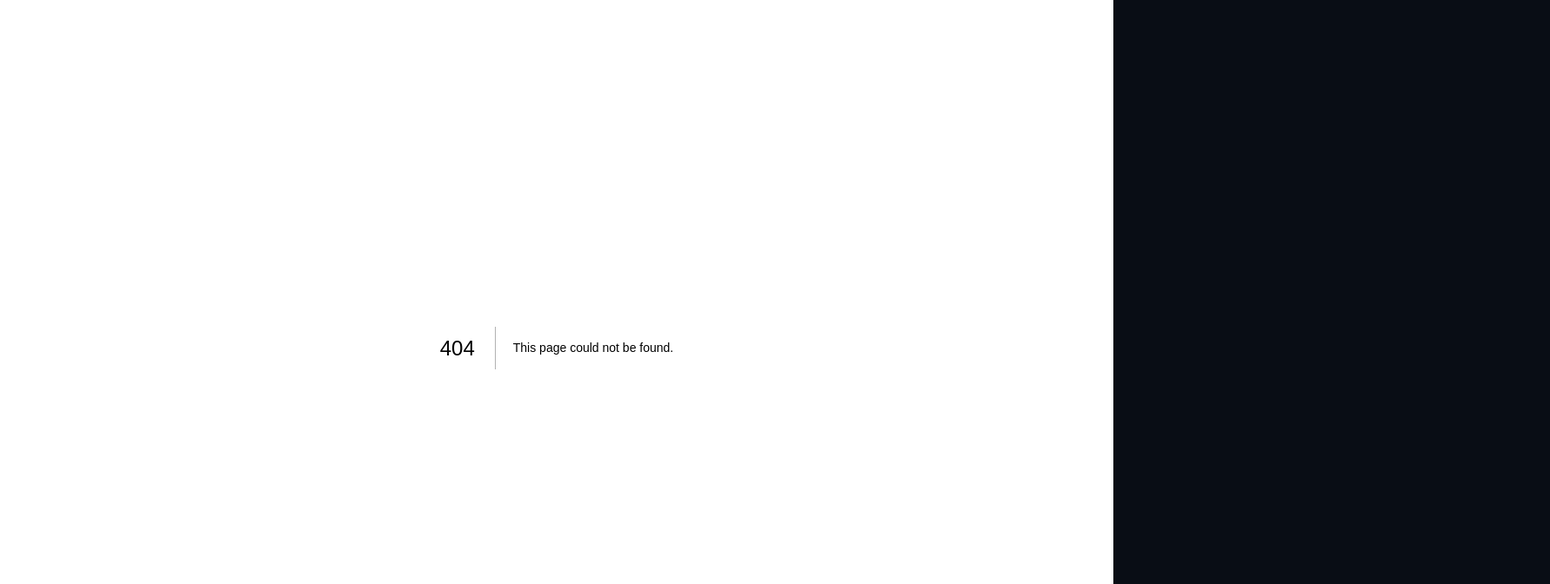
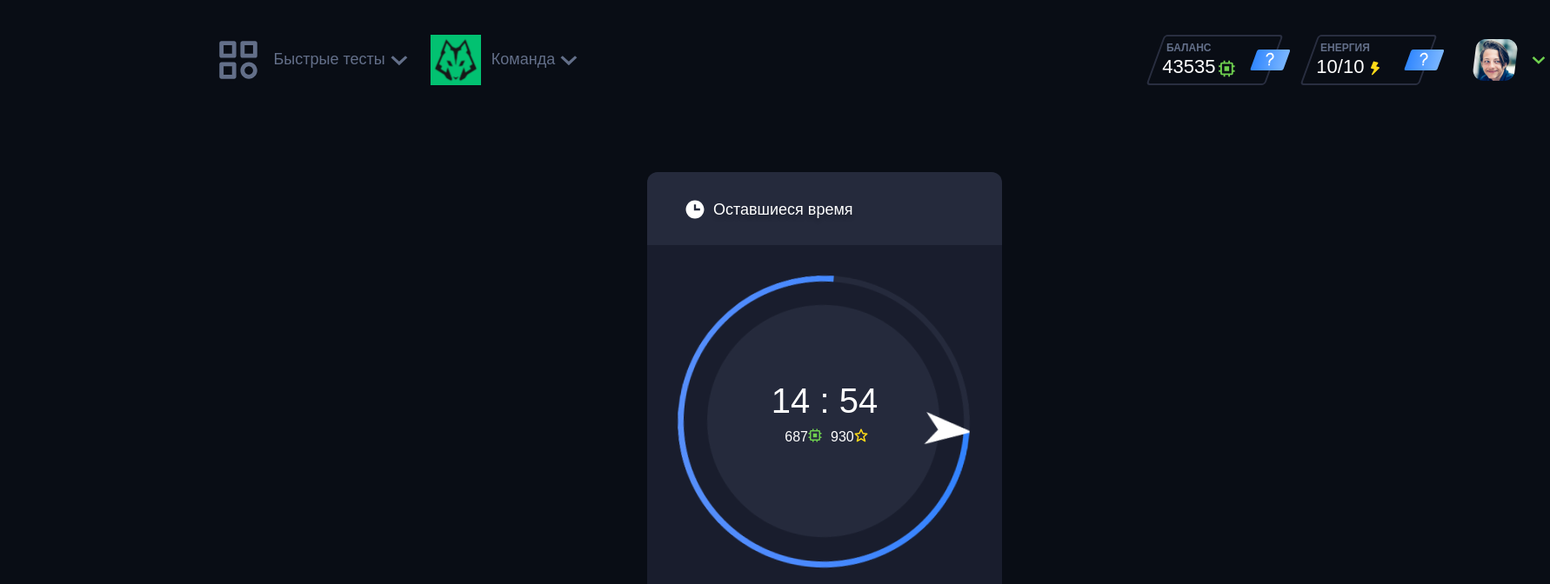
Before and after one commit to digital-volki/it_school_hack, a Next.js app: page /battle in a window 1280 px wide. Before the commit this address had no page. Shown: the top 672 px of the page at 87% size, 1782 px wide, since content can reach past the window. Built offline with nearby package versions, Linux system fonts and the light colour scheme.

Commit message:
*create: add timer, icons chip, star, time

```diff
--- /dev/null
+++ b/components/Timer/index.js
@@ -0,0 +1,89 @@
+import styles from '../../styles/Timer.module.css'
+import React, {useEffect, useRef, useState} from "react";
+import {Chip, Star, Time} from "../icons";
+
+
+export default function Timer() {
+    const [seconds, setSeconds] = useState(59);
+    const [minutes, setMinutes] = useState(14);
+    const [zeroSec, setZeroSec] = useState('');
+    const [zeroMin, setZeroMin] = useState('');
+    const [isActive, setIsActive] = useState(true);
+    let rtt = ' : ';
+
+    useEffect(() => {
+        let interval = null;
+
+
+        if (isActive && minutes> -1 && minutes !== '') {
+            interval = setInterval(() => {
+                setSeconds(seconds => seconds - 1);
+            }, 1000);
+        } else if (!isActive && minutes > -1) {
+            clearInterval(interval);
+        }
+
+        if (seconds === 0) {
+            setSeconds(59);
+            setMinutes(minutes => minutes - 1);
+        }
+        if (minutes === 0) {
+
+            setMinutes(0);
+        }
+
+        if (minutes === 0 && seconds === 0){
+            setMinutes('');
+            setSeconds('');
+        }
+
+
+        if (seconds < 10) {
+            setZeroSec(0);
+        } else {
+            setZeroSec('');
+        }
+
+        if (minutes < 10) {
+            setZeroMin(0);
+        } else {
+            setZeroMin('');
+        }
+
+        if (minutes === '' && seconds === ''){
+            setZeroSec('00');
+            setZeroMin('00');
+        }
+        return () => clearInterval(interval);
+
+
+    }, [isActive, seconds]);
+
+    return (
+        <div>
+            <div className={styles.form_timer}>
+                <div className={styles.form_timer_head}>
+                    <div className={styles.text_top}> <Time/> <div className={styles.space}/> Оставшиеся время</div>
+                </div>
+                <div className={styles.form_bottom}>
+
+
+                    <div className={styles.form_timer_bottom}/>
+                    <div className={styles.time}>
+                        <h1 className="text-white">{zeroMin}{minutes}{rtt}{zeroSec}{seconds}</h1>
+                        <div className={styles.stats}>
+                                <p className={styles.text_stats}>687</p><Chip/>
+                                <div className={styles.space}/>
+                                <p className={styles.text_stats}>930</p><Star/>
+                        </div>
+                    </div>
+
+                </div>
+
+
+
+
+            </div>
+        </div>
+    )
+}
--- /dev/null
+++ b/components/icons.js
@@ -0,0 +1,20 @@
+export const Chip = ({active}) => (
+    <svg width="16" height="16" viewBox="0 0 16 16" fill="none" xmlns="http://www.w3.org/2000/svg">
+        <path d="M5.75 5.75H10.25V10.25H5.75V5.75Z" fill="#6FD04F"/>
+        <path d="M14 3.5C14 2.67275 13.3273 2 12.5 2H11V0.5H9.5V2H6.5V0.5H5V2H3.5C2.67275 2 2 2.67275 2 3.5V5H0.5V6.5H2V9.5H0.5V11H2V12.5C2 13.3272 2.67275 14 3.5 14H5V15.5H6.5V14H9.5V15.5H11V14H12.5C13.3273 14 14 13.3272 14 12.5V11H15.5V9.5H14V6.5H15.5V5H14V3.5ZM3.5 12.5V3.5H12.5L12.5015 12.5H3.5Z" fill="#6FD04F"/>
+    </svg>
+)
+
+export const Star = ({active}) => (
+    <svg width="16" height="16" viewBox="0 0 16 16" fill="none" xmlns="http://www.w3.org/2000/svg">
+        <path d="M3.88705 9.74225L2.76955 14.5812C2.70055 14.8805 2.82055 15.1918 3.07405 15.3665C3.2023 15.455 3.3508 15.5 3.50005 15.5C3.6448 15.5 3.7903 15.458 3.9163 15.374L8.00005 12.6515L12.0838 15.374C12.3448 15.548 12.6876 15.5413 12.9426 15.356C13.1961 15.1708 13.3078 14.846 13.2216 14.5445L11.8498 9.7445L15.2518 6.683C15.4746 6.482 15.5563 6.1685 15.4603 5.885C15.3636 5.6015 15.1078 5.402 14.8093 5.378L10.5336 5.0375L8.6833 0.94175C8.56255 0.6725 8.2948 0.5 8.00005 0.5C7.7053 0.5 7.43755 0.6725 7.3168 0.94175L5.46655 5.0375L1.1908 5.37725C0.896801 5.4005 0.644051 5.59325 0.545051 5.87C0.444551 6.14675 0.516551 6.4565 0.726551 6.662L3.88705 9.74225ZM6.0268 6.49775C6.29905 6.476 6.53905 6.308 6.6508 6.05825L8.00005 3.0725L9.3493 6.05825C9.46105 6.308 9.70105 6.476 9.9733 6.49775L12.9523 6.734L10.4991 8.942C10.2861 9.134 10.2013 9.4295 10.2793 9.7055L11.2191 12.9943L8.41705 11.126C8.16505 10.9572 7.8373 10.9572 7.5853 11.126L4.6573 13.0782L5.4448 9.66875C5.5033 9.41375 5.4253 9.146 5.2378 8.96375L2.9593 6.74225L6.0268 6.49775Z" fill="#FFDA18"/>
+    </svg>
+
+)
+export const Time = ({active}) => (
+    <svg width="22" height="22" viewBox="0 0 22 22" fill="none" xmlns="http://www.w3.org/2000/svg">
+        <path d="M11 0.5C5.309 0.5 0.5 5.309 0.5 11C0.5 16.691 5.309 21.5 11 21.5C16.6922 21.5 21.5 16.691 21.5 11C21.5 5.309 16.6922 0.5 11 0.5ZM16.8333 12.1667H12.1667H9.83333V9.83333V5.16667H12.1667V9.83333H16.8333V12.1667Z" fill="white"/>
+    </svg>
+
+
+)
--- /dev/null
+++ b/pages/battle/index.js
@@ -0,0 +1,13 @@
+import Timer from "../../components/Timer";
+import HeaderComponent from "../../components/HeaderComponent";
+import SidePanel from "../../components/Panel";
+
+
+export default function Battle() {
+    return (
+        <div>
+            <HeaderComponent/>
+            <Timer/>
+        </div>
+    )
+}
--- /dev/null
+++ b/styles/Timer.module.css
@@ -0,0 +1,98 @@
+.form_timer{
+    height: 508px;
+    width: 408px;
+    background-color: #191D2D;
+    border-radius: 12px;
+
+    margin-left: auto;
+    margin-right: 10%;
+
+
+}
+
+.form_timer_head{
+    width: 408px;
+    height: 84px;
+    background-color: rgba(87, 94, 120, 0.2);
+    border-radius: 12px 12px 0 0;
+
+    margin-top: 100px;
+    padding-top: 32px;
+    padding-bottom: 31px;
+    padding-left: 44px;
+
+}
+
+.form_bottom{
+    position: relative;
+}
+
+@keyframes moving {
+    100% {transform: rotate(360deg);}
+}
+
+.form_timer_bottom{
+    position: absolute;
+    background-image: url("/TimerBar.png");
+    background-repeat: no-repeat;
+    width: 336px;
+    height: 339px;
+    margin: 8.6%;
+    border-radius: 50%;
+    animation: moving 500s infinite linear;
+
+}
+
+
+
+.text_top{
+    font-style: normal;
+    font-weight: 500;
+    font-size: 18px;
+    line-height: 21px;
+    display: flex;
+    align-items: center;
+
+    color: #FFFFFF;
+    text-shadow: 0 4px 4px rgba(0, 0, 0, 0.25);
+
+
+}
+
+.time{
+    padding-top: 38%;
+    padding-left: 35%;
+    padding-right: 35%;
+    position: absolute;
+    white-space: nowrap;
+}
+
+.text_time{
+    line-height: 60%;
+    white-space: nowrap;
+}
+
+.space{
+    width: 10px;
+}
+
+.stats{
+    display: flex;
+    position: absolute;
+    justify-content: center;
+    align-self: center;
+    justify-items: center;
+    vertical-align: middle;
+    margin: auto;
+    left: 38%;
+    right: 37%;
+}
+.text_stats{
+    font-style: normal;
+    font-weight: 500;
+    font-size: 16px;
+    line-height: 19px;
+    text-transform: uppercase;
+    color: #FFFFFF;
+
+}
```
Also changed, not shown: public/TimerBar.png (added).
